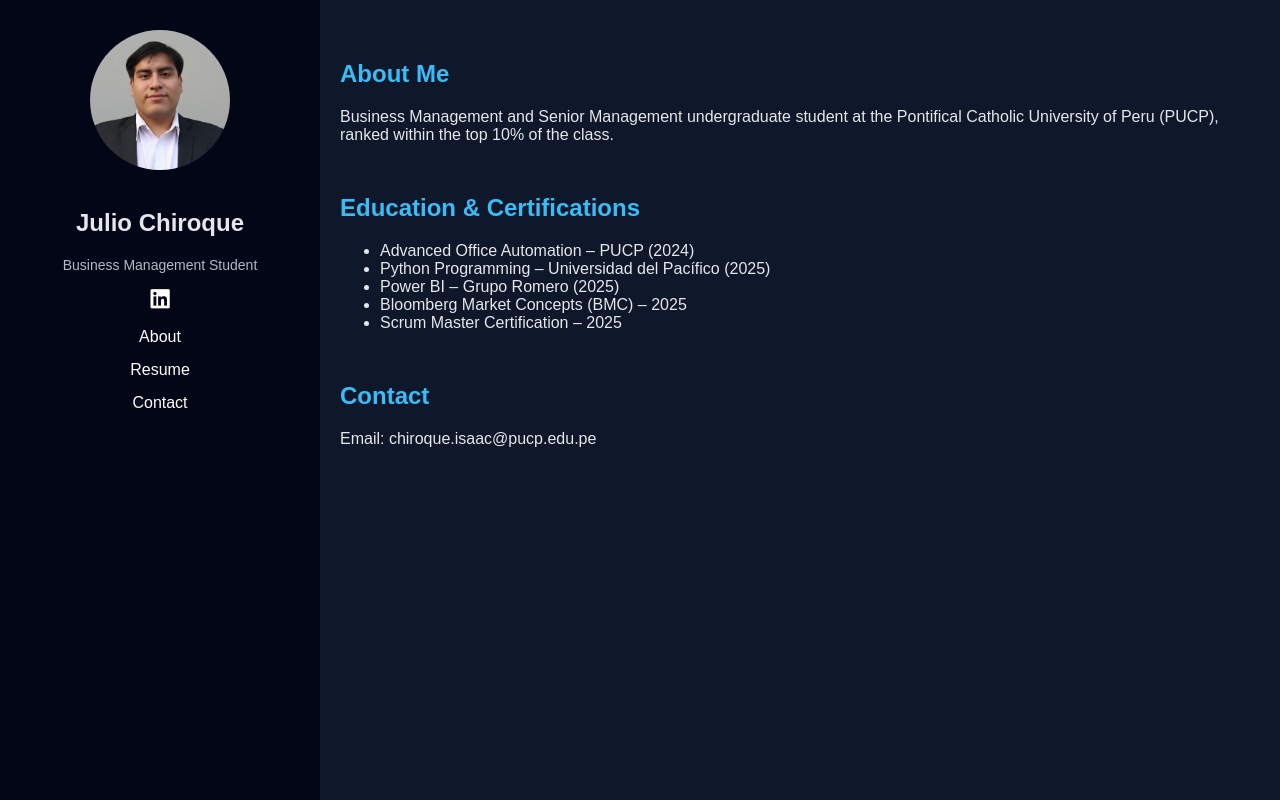
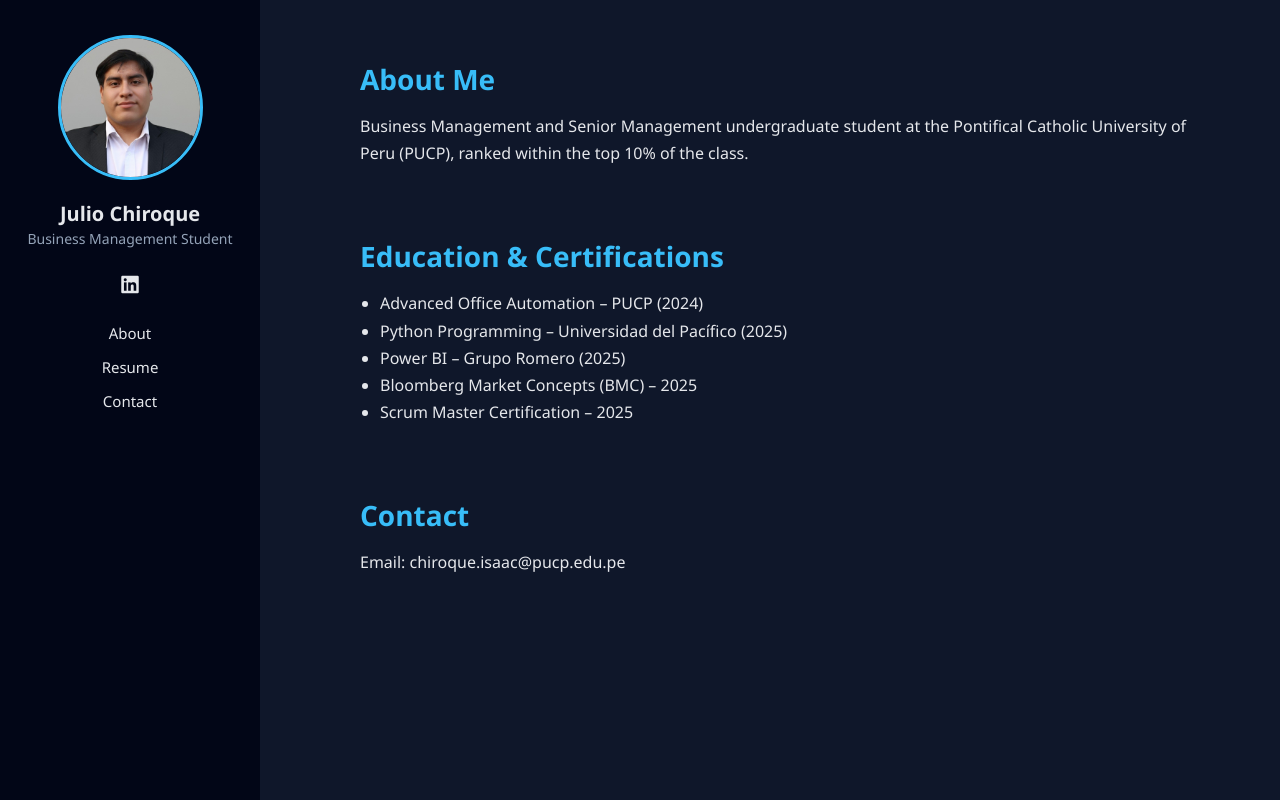
Before and after one commit to chiroqueisaac-cell/chiroqueisaac-cell.github.io, a plain HTML site: page index.html in a window 1280 px wide. Drawn offline with Linux system fonts and the light colour scheme.

Commit message:
Update style.css

```diff
--- a/style.css
+++ b/style.css
@@ -1,57 +1,122 @@
-body {
+/* RESET */
+* {
   margin: 0;
-  font-family: Arial, sans-serif;
-  background: #0f172a;
-  color: #e5e7eb;
+  padding: 0;
+  box-sizing: border-box;
 }
 
+/* VARIABLES */
+:root {
+  --bg: #0f172a;
+  --sidebar: #020617;
+  --card: #020617;
+  --text: #e5e7eb;
+  --muted: #94a3b8;
+  --accent: #38bdf8;
+}
+
+/* BODY */
+body {
+  font-family: "Segoe UI", sans-serif;
+  background: var(--bg);
+  color: var(--text);
+}
+
+/* SIDEBAR */
 .sidebar {
   position: fixed;
   width: 260px;
   height: 100vh;
-  background: #020617;
-  padding: 30px;
+  background: var(--sidebar);
+  padding: 35px 25px;
   text-align: center;
 }
 
 .sidebar img {
-  width: 140px;
-  height: 140px;
+  width: 145px;
+  height: 145px;
   border-radius: 50%;
   object-fit: cover;
+  border: 3px solid var(--accent);
   margin-bottom: 15px;
+}
+
+.sidebar h2 {
+  font-size: 20px;
 }
 
 .role {
   font-size: 14px;
-  opacity: 0.8;
+  color: var(--muted);
+  margin-bottom: 20px;
+}
+
+/* SOCIAL ICONS */
+.socials {
+  margin-bottom: 25px;
 }
 
 .socials a {
-  color: white;
-  font-size: 22px;
+  color: var(--text);
+  font-size: 20px;
+  margin: 0 8px;
+  transition: color 0.3s;
 }
 
+.socials a:hover {
+  color: var(--accent);
+}
+
+/* MENU */
 nav a {
   display: block;
-  color: white;
+  color: var(--text);
   text-decoration: none;
-  margin: 15px 0;
+  margin: 14px 0;
+  font-size: 15px;
+  transition: all 0.3s;
 }
 
 nav a:hover {
-  color: #38bdf8;
+  color: var(--accent);
+  transform: translateX(5px);
 }
 
+/* CONTENT */
 .content {
   margin-left: 300px;
-  padding: 40px;
+  padding: 60px;
+  animation: fadeIn 1s ease-in;
 }
 
 section {
-  margin-bottom: 50px;
+  margin-bottom: 70px;
 }
 
 h1 {
-  color: #38bdf8;
+  font-size: 28px;
+  color: var(--accent);
+  margin-bottom: 15px;
 }
+
+p, li {
+  font-size: 16px;
+  line-height: 1.7;
+  color: var(--text);
+}
+
+ul {
+  padding-left: 20px;
+}
+
+/* ANIMATION */
+@keyframes fadeIn {
+  from {
+    opacity: 0;
+    transform: translateY(20px);
+  }
+  to {
+    opacity: 1;
+    transform: translateY(0);
+  }
+}
```
